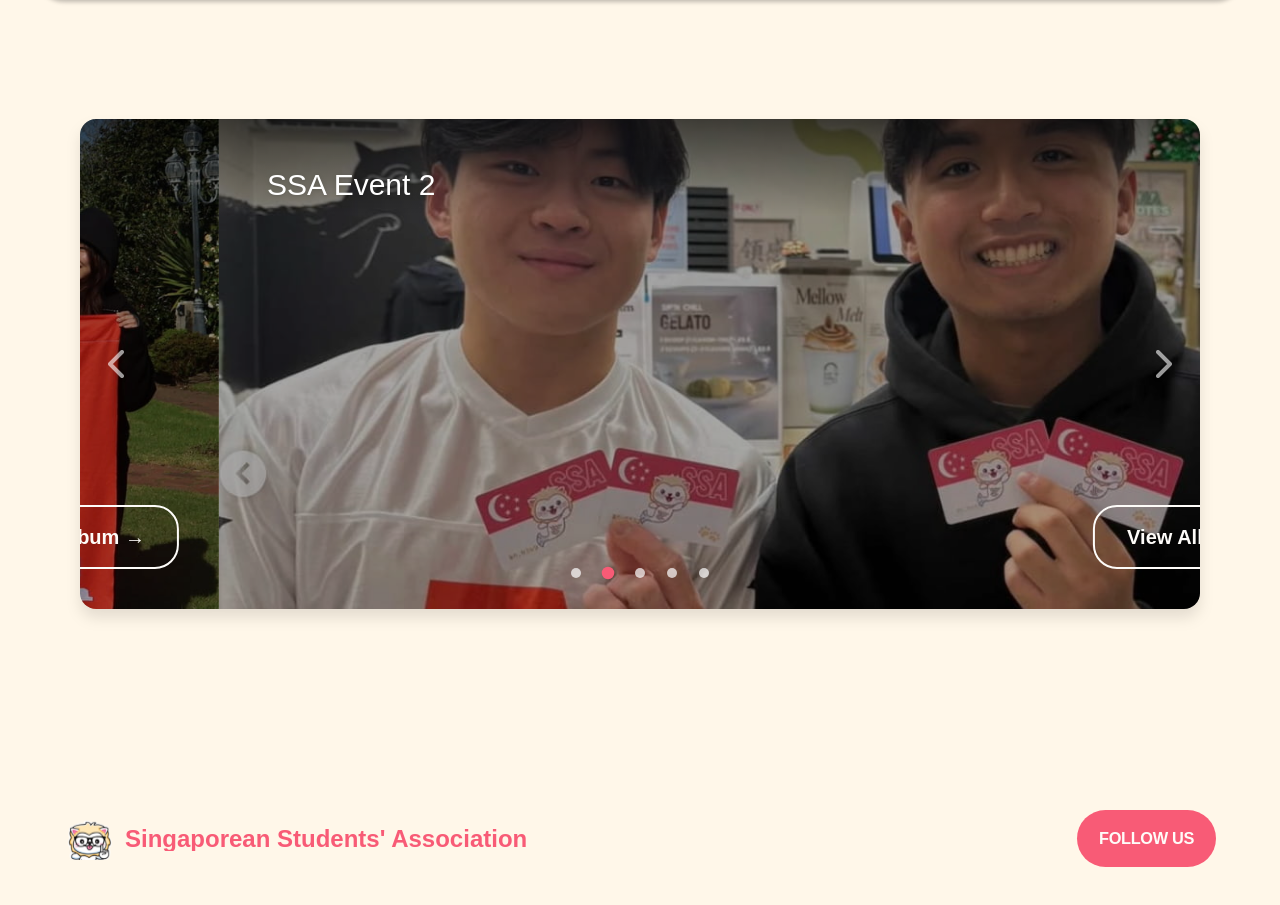
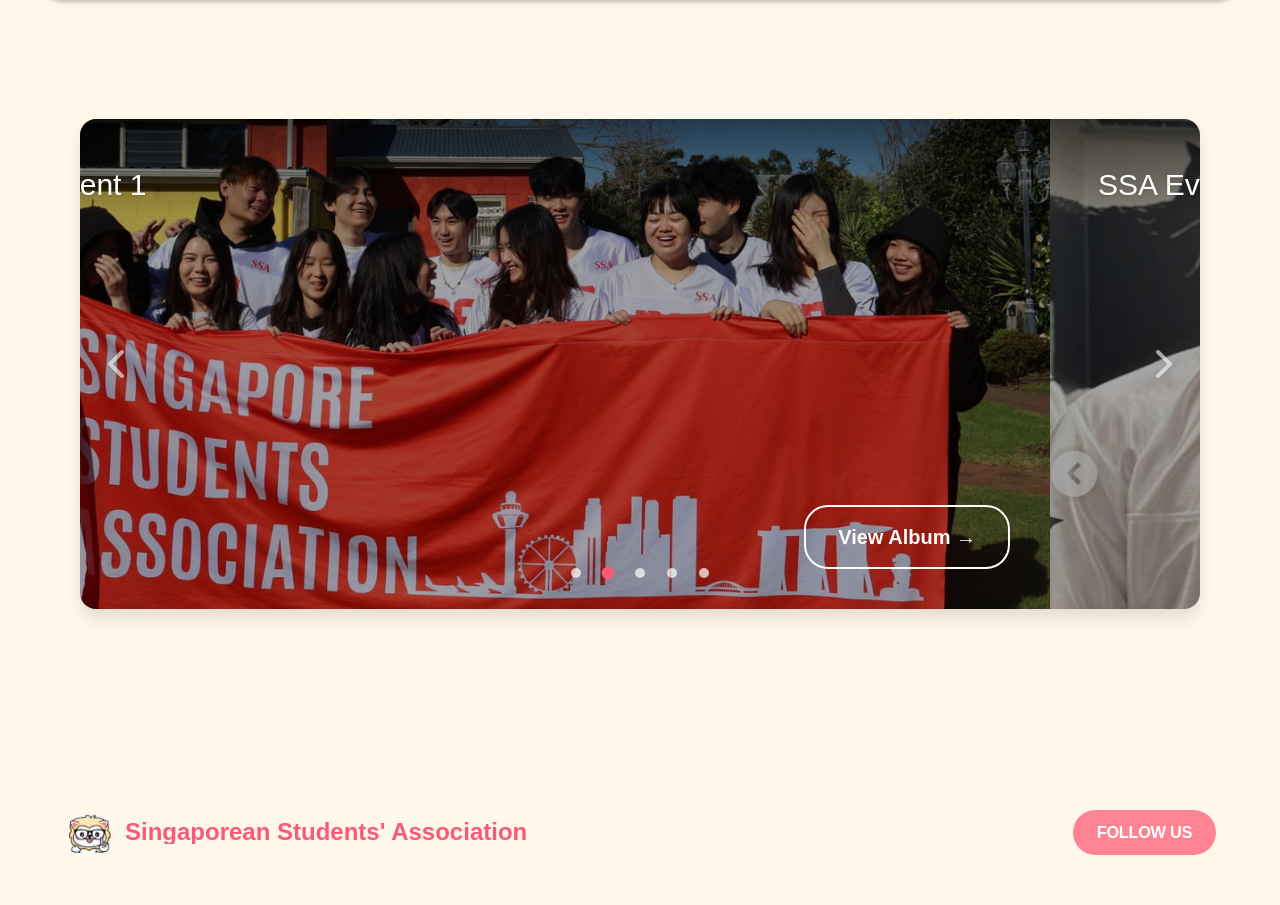
Before and after one commit to UoaWDCC/ssa, a Next.js app in the folder web/: page / in a window 1280 px wide. Shown: the part 1982-2887 px from the top of the page. Built offline with nearby package versions, Linux system fonts and the light colour scheme; no server answers; a web font is replaced by a local one.

Commit message:
Adjust Follow Us button sizing and color

```diff
--- a/web/src/app/globals.css
+++ b/web/src/app/globals.css
@@ -9,6 +9,7 @@
   --color-background: var(--background);
   --color-foreground: var(--foreground);
   --color-ssa-red: #f85b76;
+  --color-ssa-salmon: #ff8392;
   --color-ssa-red-light: #ff879c;
   --color-ssa-pink: #ffb4c1;
   --color-ssa-pink-light: #ffccd5;
--- a/web/src/components/InstagramFeed.tsx
+++ b/web/src/components/InstagramFeed.tsx
@@ -23,8 +23,7 @@ export default function InstagramFeed() {
           href="https://www.instagram.com/ssa.auckland"
           target="_blank"
           rel="noopener noreferrer"
-          className="text-[16.38px] font-semibold uppercase tracking-[-0.02em] bg-ssa-red text-ssa-white px-[21.84px] py-[16.38px] rounded-full hover:opacity-90 transition-opacity shrink-0 whitespace-nowrap flex items-center justify-center"
-        >
+          className="text-[16.38px] font-semibold uppercase tracking-[-0.02em] bg-ssa-salmon text-white px-6 py-2.5 rounded-full hover:opacity-90 transition-opacity shrink-0 whitespace-nowrap flex items-center justify-center">
           Follow Us
         </a>
       </div>
```
